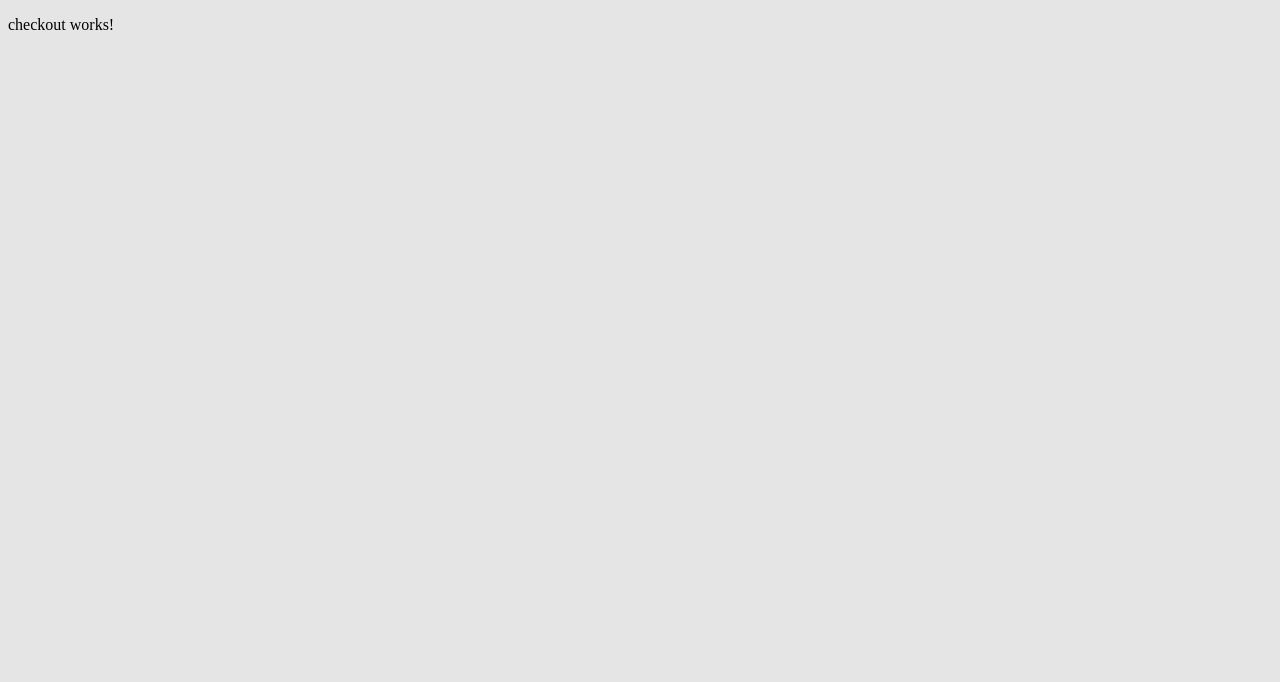
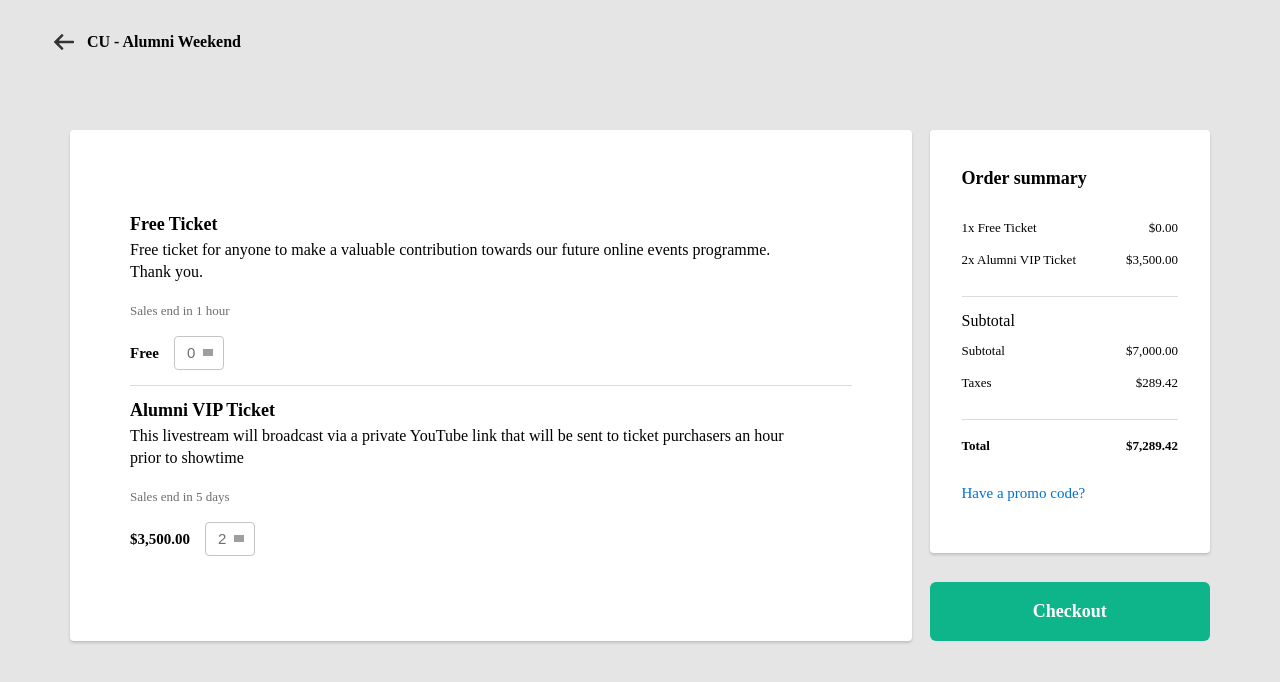
Before and after one commit to izzy001/blackthorn-frontend-project, an Angular app: page /checkout-1 in a window 1280 px wide. Shown: the top 682 px of the page. Built offline with nearby package versions, Linux system fonts and the light colour scheme; grey boxes are pictures that could not be loaded.

Commit message:
checkout page 1

```diff
--- a/src/app/checkout/checkout.component.html
+++ b/src/app/checkout/checkout.component.html
@@ -1 +1,83 @@
-<p>checkout works!</p>
+<div class="back">
+    <svg
+      class="back__arrow"
+      width="20"
+      height="16"
+      viewBox="0 0 20 16"
+      fill="none"
+      xmlns="http://www.w3.org/2000/svg"
+    >
+      <path
+        fill-rule="evenodd"
+        clip-rule="evenodd"
+        d="M19.4161 6.69447H5.5683C5.19291 6.69447 5.02607 6.23566 5.27633 5.9854L9.2805 1.98123C9.53076 1.73097 9.53076 1.35558 9.2805 1.10532L8.36288 0.187696C8.11262 -0.0625652 7.73723 -0.0625652 7.48697 0.187696L0.187696 7.52868C-0.0625652 7.77894 -0.0625652 8.15433 0.187696 8.40459L7.48697 15.7039C7.73723 15.9541 8.11262 15.9541 8.36288 15.7039L9.23879 14.8279C9.48905 14.5777 9.48905 14.2023 9.23879 13.952L5.23462 9.94786C4.98436 9.65589 5.1512 9.19708 5.52659 9.19708H19.3743C19.708 9.19708 20 8.94682 20 8.61314V7.36184C20 7.02815 19.7497 6.69447 19.4161 6.69447Z"
+        fill="#333333"
+      />
+    </svg>
+    <p class="back__text">CU - Alumni Weekend</p>
+  </div>
+
+  <div class="main row">
+    <div class="main__left">
+      <div class="group">
+        <h2>Free Ticket</h2>
+        <p>
+          Free ticket for anyone to make a valuable contribution towards our
+          future online events programme. Thank you.
+        </p>
+        <small>Sales end in 1 hour</small>
+        <div class="select">
+          <label for="tickets">Free</label>
+          <select id="tickets">
+            <option value="0">0</option>
+          </select>
+        </div>
+      </div>
+      <div class="group">
+        <h2>Alumni VIP Ticket</h2>
+        <p>
+          This livestream will broadcast via a private YouTube link that will
+          be sent to ticket purchasers an hour prior to showtime
+        </p>
+        <small>Sales end in 5 days</small>
+        <div class="select">
+          <label for="tickets">$3,500.00</label>
+          <select id="tickets">
+            <option value="2">2</option>
+          </select>
+        </div>
+      </div>
+    </div>
+    <div class="main__right">
+      <div class="main__summary">
+        <h2 class="bold">Order summary</h2>
+        <div class="group">
+          <div class="flex">
+            <p>1x Free Ticket</p>
+            <p>$0.00</p>
+          </div>
+          <div class="flex">
+            <p>2x Alumni VIP Ticket</p>
+            <p>$3,500.00</p>
+          </div>
+        </div>
+        <div class="group">
+          <h3>Subtotal</h3>
+          <div class="flex">
+            <p>Subtotal</p>
+            <p>$7,000.00</p>
+          </div>
+          <div class="flex">
+            <p>Taxes</p>
+            <p>$289.42</p>
+          </div>
+        </div>
+        <div class="group flex bold">
+          <p>Total</p>
+          <p>$7,289.42</p>
+        </div>
+        <p class="promo">Have a promo code?</p>
+      </div>
+      <button class="main__btn">Checkout</button>
+    </div>
+  </div>
--- a/src/index.html
+++ b/src/index.html
@@ -6,7 +6,6 @@
   <base href="/">
   <meta name="viewport" content="width=device-width, initial-scale=1">
   <link rel="icon" type="image/x-icon" href="favicon.ico">
-  <link rel="stylesheet" href="./styles.css">
 </head>
 <body>
   <app-root></app-root>
--- a/src/styles.css
+++ b/src/styles.css
@@ -1,29 +1,200 @@
-/* You can add global styles to this file, and also import other style files */
-body{
-    background: #E5E5E5;
-};
+html {
+    box-sizing: border-box;
+    font-size: 62.5%;
+    word-break: break-word;
+  }
 
-/* back icon */
-.back-icon{
-/* Icon */
-position: absolute;
-left: 3.75%;
-right: 94.86%;
-top: 2.99%;
-bottom: 95.57%;
-/* Gray 1 */
-background: #333333;
-};
+  *,
+  *::before,
+  *::after {
+    margin: 0;
+    padding: 0;
+    box-sizing: inherit;
+  }
 
-/* Rectangle 4 */
-.rectangle-4{
-position: absolute;
-width: 821px;
-height: 820px;
-left: 151px;
-top: 131px;
+  body {
+    -webkit-font-smoothing: antialiased;
+    -moz-osx-font-smoothing: grayscale;
+    font-size: 1.6rem;
+    line-height: 1.6;
+    background: #e5e5e5;
+    font-family: Salesforce Sans;
+    padding: 13rem 0;
+  }
 
-background: #FFFFFF;
-box-shadow: 0px 2px 3px rgba(0, 0, 0, 0.16);
-border-radius: 4px;
-}
+  h1,
+  h2,
+  h3 {
+    line-height: 1;
+  }
+
+  img {
+    display: block;
+    width: 100%;
+    -o-object-fit: cover;
+       object-fit: cover;
+  }
+
+  .row {
+    width: 90%;
+    max-width: 114rem;
+    margin: 0 auto;
+  }
+
+  .group {
+    padding: 1.5rem 0;
+  }
+  .group:not(:last-of-type) {
+    border-bottom: 1px solid #dddbda;
+  }
+
+  .flex {
+    display: flex;
+    justify-content: space-between;
+    gap: 1rem;
+  }
+
+  .bold {
+    font-weight: bold;
+  }
+
+  .back {
+    position: fixed;
+    top: 3.3rem;
+    left: 5.4rem;
+    display: flex;
+    align-items: center;
+    gap: 1.3rem;
+    font-family: Salesforce Sans;
+    font-style: normal;
+    font-weight: bold;
+    font-size: 1.6rem;
+    line-height: 1.8rem;
+    color: #000000;
+  }
+
+  .main {
+    display: grid;
+    grid-template-columns: 0.75fr 0.25fr;
+    gap: 1.8rem;
+  }
+  .main__left, .main__summary {
+    background: #ffffff;
+    box-shadow: 0px 2px 3px rgba(0, 0, 0, 0.16);
+    border-radius: 4px;
+  }
+  .main__left {
+    padding: 7rem 6rem;
+  }
+  .main__left h2 {
+    font-weight: bold;
+    font-size: 1.8rem;
+    line-height: 1.8rem;
+    margin-bottom: 0.6rem;
+  }
+  .main__left p {
+    font-size: 1.6rem;
+    line-height: 2.2rem;
+    margin-bottom: 1.7rem;
+    max-width: 68rem;
+  }
+  .main__left small {
+    font-size: 1.3rem;
+    line-height: 2.2rem;
+    color: #706e6b;
+    display: block;
+    margin-bottom: 1.4rem;
+  }
+  .main__left .select {
+    display: flex;
+    align-items: center;
+    gap: 1.5rem;
+  }
+  .main__left .select label {
+    font-weight: bold;
+    font-size: 1.5rem;
+    line-height: 1.8rem;
+  }
+  .main__left .select select {
+    -moz-appearance: none;
+    -webkit-appearance: none;
+    appearance: none;
+    background: url("/images/down-arrow.svg");
+    background-repeat: no-repeat, repeat;
+    background-position: right 0.7em top 50%, 0 0;
+    background-size: 0.65em auto, 100%;
+    min-width: 5rem;
+    font-weight: normal;
+    font-size: 1.5rem;
+    line-height: 2rem;
+    color: #706e6b;
+    border: 1px solid #c4c4c4;
+    outline: none;
+    border-radius: 4px;
+    padding: 0.6rem 1.2rem;
+  }
+  .main__right {
+    display: flex;
+    flex-direction: column;
+    gap: 2.9rem;
+  }
+  .main__summary {
+    padding: 3.9rem 3.2rem;
+    font-style: normal;
+    font-family: Salesforce Sans;
+    color: #000000;
+  }
+  .main__summary h2 {
+    font-size: 1.8rem;
+    line-height: 1.8rem;
+    margin-bottom: 1.5rem;
+  }
+  .main__summary h3 {
+    font-weight: normal;
+    font-size: 1.6rem;
+    line-height: 1.8rem;
+    margin-bottom: 1rem;
+  }
+  .main__summary p {
+    margin-bottom: 1rem;
+    font-size: 1.3rem;
+    line-height: 2.2rem;
+  }
+  .main__summary .promo {
+    font-weight: normal;
+    font-size: 1.5rem;
+    line-height: 2.2rem;
+    color: #0070d2;
+    cursor: pointer;
+  }
+  .main__btn {
+    display: inline-block;
+    cursor: pointer;
+    border: none;
+    background: #0eb58a;
+    border-radius: 6px;
+    font-family: Salesforce Sans;
+    font-style: normal;
+    font-weight: 600;
+    font-size: 1.8rem;
+    line-height: 2.3rem;
+    color: #ffffff;
+    padding: 1em 2em;
+    width: 100%;
+  }
+  @media only screen and (max-width: 56.25em) {
+    .main {
+      grid-template-columns: 0.65fr 0.35fr;
+    }
+    .main__left {
+      padding: 3.5rem 3rem;
+    }
+    .main__summary {
+      padding: 2.9rem 2.2rem;
+    }
+  }
+  @media only screen and (max-width: 35.7em) {
+    .main {
+      grid-template-columns: 1fr;
+    }
+  }/*# sourceMappingURL=style.css.map */
```
